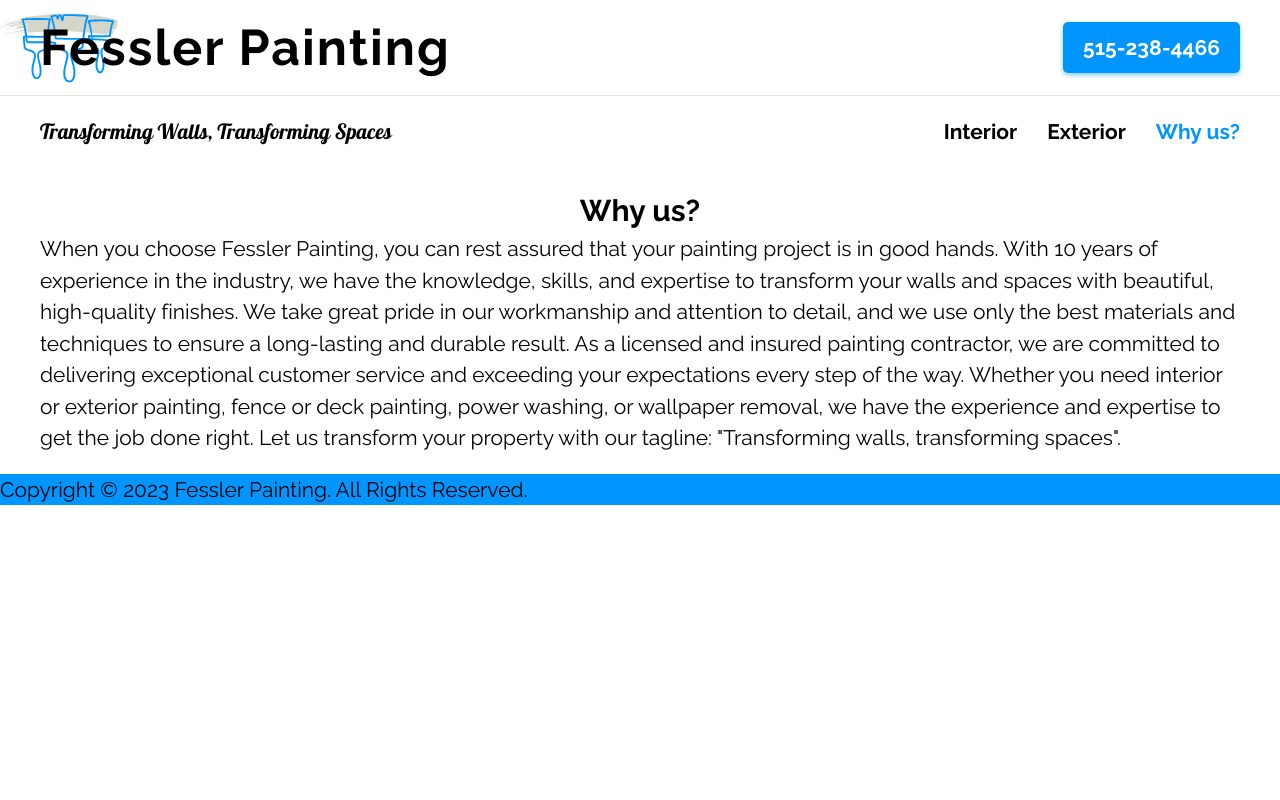
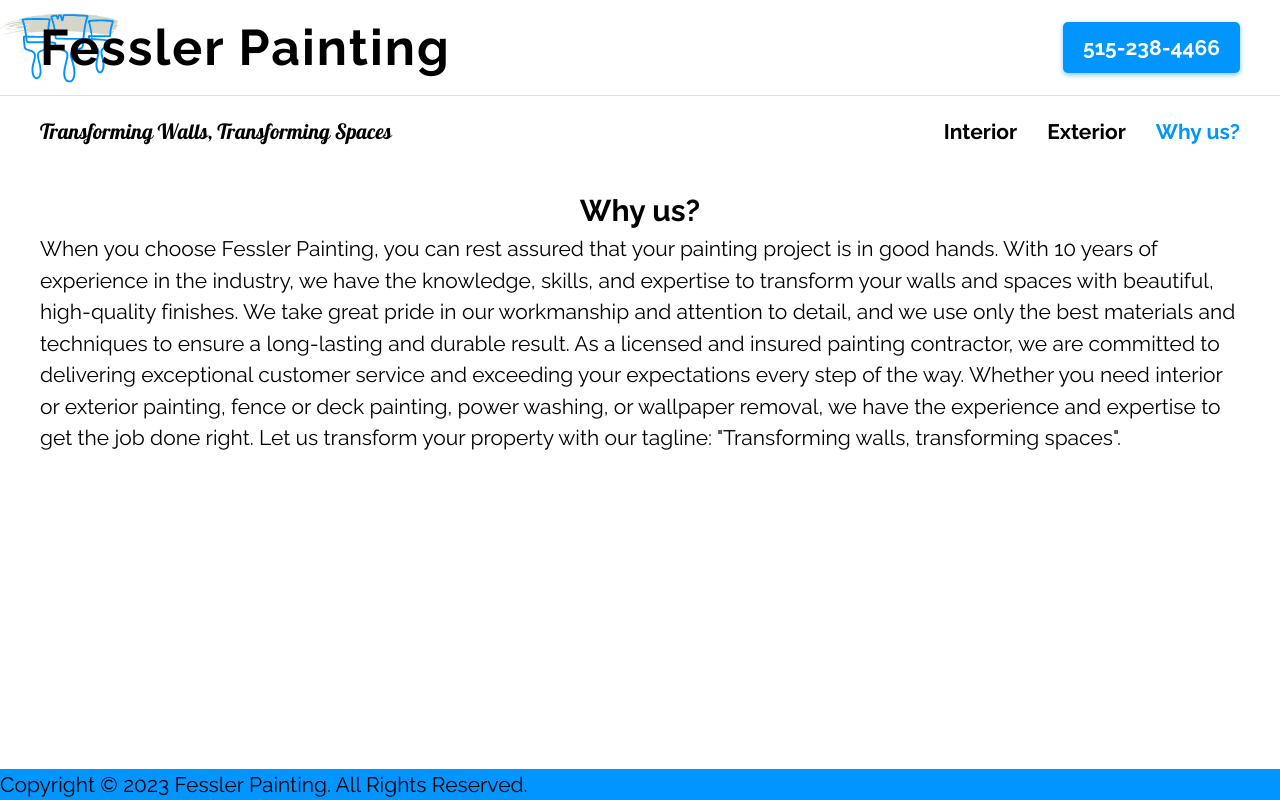
Before and after one commit to Afessler1998/fessler-painting, a Next.js app: page /why-us in a window 1280 px wide. Built offline with nearby package versions, Linux system fonts and the light colour scheme.

Commit message:
footer spacing

```diff
--- a/src/pages/contact-form.js
+++ b/src/pages/contact-form.js
@@ -79,7 +79,7 @@ const contactForm = () => {
     }
 
     return (
-        <>
+        <div className="spacingWrapper">
             <Header />
             <form onSubmit={handleSubmit} className={styles.formContainer}>
                 <label htmlFor="firstName" className={styles.label}>Name *</label>
@@ -105,7 +105,7 @@ const contactForm = () => {
                 {firstName && <p className={styles.successMsg}>Your contact info has been received, thank you for reaching out {firstName}!</p>}
             </form>
             <Footer />
-        </>
+        </div>
     );
 };
 
--- a/src/pages/exterior-services.js
+++ b/src/pages/exterior-services.js
@@ -6,7 +6,7 @@ import styles from '../styles/services.module.css'
 
 const exteriorServices = () => {
     return (
-        <>
+        <div className="spacingWrapper">
             <Header />
             <div className={styles.mainTextContainer}>
                 <h2 className={styles.mainHeading}>Exterior Painting Services</h2>
@@ -65,7 +65,7 @@ const exteriorServices = () => {
                 </div>
             </div>
             <Footer />
-        </>
+        </div>
     );
 };
 
--- a/src/pages/home.js
+++ b/src/pages/home.js
@@ -6,7 +6,7 @@ import styles from '../styles/home.module.css'
 
 const home = () => {
     return (
-        <>
+        <div className="spacingWrapper">
             <Header />
                 <div className={styles.ctaContainer}>
                     <div className={styles.ctaBox}>
@@ -74,7 +74,7 @@ const home = () => {
                     </div>
                 </div>
             <Footer />
-        </>
+        </div>
     );
 };
 
--- a/src/pages/interior-services.js
+++ b/src/pages/interior-services.js
@@ -6,7 +6,7 @@ import styles from '../styles/services.module.css'
 
 const interiorServices = () => {
     return (
-        <>
+        <div className="spacingWrapper">
             <Header />
             <div className={styles.mainTextContainer}>
                 <h2 className={styles.mainHeading}>Interior Painting Services</h2>
@@ -96,7 +96,7 @@ const interiorServices = () => {
                 </div>
             </div>
             <Footer />
-        </>
+        </div>
     );
 };
 
--- a/src/pages/why-us.js
+++ b/src/pages/why-us.js
@@ -5,7 +5,7 @@ import styles from '../styles/why-us.module.css'
 
 const whyUs = () => {
     return (
-        <>
+        <div className="spacingWrapper">
             <Header />
             <div className={styles.mainTextContainer}>
                 <h2 className={styles.mainHeading}>Why us?</h2>
@@ -22,7 +22,7 @@ const whyUs = () => {
                 </p>
             </div>
             <Footer />
-        </>
+        </div>
     );
 };
 
--- a/src/styles/footer.module.css
+++ b/src/styles/footer.module.css
@@ -2,4 +2,5 @@
     background-color: var(--color-accent-500);
     font-family: var(--font-family-primary);
     font-size: var(--font-size-medium);
+    margin-top: auto;
 }
--- a/src/styles/globals.css
+++ b/src/styles/globals.css
@@ -56,6 +56,12 @@ body {
     height: 100%;
 }
 
+.spacingWrapper {
+    min-height: 100vh;
+    display: flex;
+    flex-direction: column;
+}
+
 ul[class],
 ol[class] {
     list-style: none;
```
